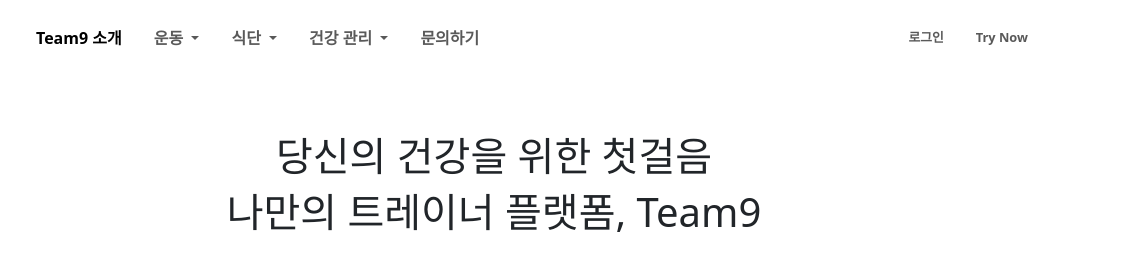
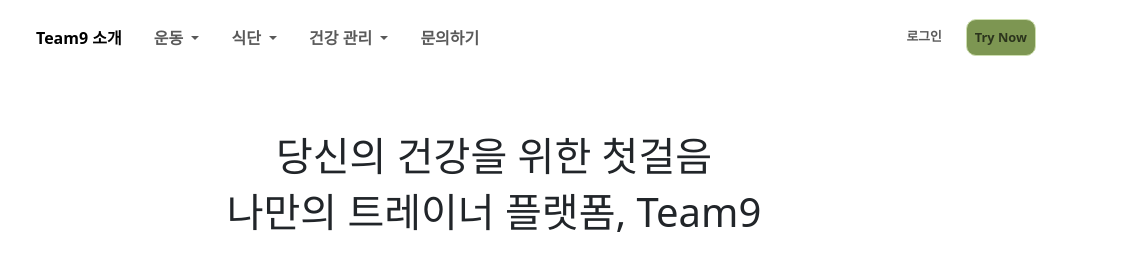
Before and after one commit to seul715/test_team9, a plain HTML site: page pages/info2.html in a window 1280 px wide. Shown: the top 280 px of the page, 146-1280 px from the left. Drawn offline with nearby package versions, Linux system fonts and the light colour scheme.

Commit message:
rrrr final commit

```diff
--- a/css/info2.css
+++ b/css/info2.css
@@ -51,9 +51,30 @@
   font-size: 0.8rem;
 }
 
-.nav-right:hover {
+.login:hover {
   border-bottom: none;
   font-size: 0.9rem;
+}
+
+.try-now {
+  border: 1px solid #CDDEAF;
+  background-color: #7D9652;
+  border-radius: 10px;
+}
+
+.try-now:hover {
+  background-color: #CDDEAF;
+  border: 1px solid #dadce0;
+}
+
+@media screen and (max-width: 768px) {
+
+  .try-now {
+    border: none;
+    background-color: white;
+    border-radius: 0;
+  }
+
 }
 
 /* nav 끝 */
--- a/css/login.css
+++ b/css/login.css
@@ -51,9 +51,30 @@
   font-size: 0.8rem;
 }
 
-  .nav-right:hover {
+.login:hover {
   border-bottom: none;
   font-size: 0.9rem;
+}
+
+.try-now {
+  border: 1px solid #CDDEAF;
+  background-color: #7D9652;
+  border-radius: 10px;
+}
+
+.try-now:hover {
+  background-color: #CDDEAF;
+  border: 1px solid #dadce0;
+}
+
+@media screen and (max-width: 768px) {
+
+  .try-now {
+    border: none;
+    background-color: white;
+    border-radius: 0;
+  }
+
 }
 
 /* nav 끝 */
--- a/css/membership.css
+++ b/css/membership.css
@@ -51,9 +51,30 @@
   font-size: 0.8rem;
 }
 
-.nav-right:hover {
+.login:hover {
   border-bottom: none;
   font-size: 0.9rem;
+}
+
+.try-now {
+  border: 1px solid #CDDEAF;
+  background-color: #7D9652;
+  border-radius: 10px;
+}
+
+.try-now:hover {
+  background-color: #CDDEAF;
+  border: 1px solid #dadce0;
+}
+
+@media screen and (max-width: 768px) {
+
+  .try-now {
+    border: none;
+    background-color: white;
+    border-radius: 0;
+  }
+
 }
 
 /* nav 끝 */
--- a/css/mypage.css
+++ b/css/mypage.css
@@ -51,9 +51,30 @@
   font-size: 0.8rem;
 }
 
-  .nav-right:hover {
+.login:hover {
   border-bottom: none;
   font-size: 0.9rem;
+}
+
+.try-now {
+  border: 1px solid #CDDEAF;
+  background-color: #7D9652;
+  border-radius: 10px;
+}
+
+.try-now:hover {
+  background-color: #CDDEAF;
+  border: 1px solid #dadce0;
+}
+
+@media screen and (max-width: 768px) {
+
+  .try-now {
+    border: none;
+    background-color: white;
+    border-radius: 0;
+  }
+
 }
 
 /* nav 끝 */
```
Also changed, not shown: index.html (+4 -1 lines). Lines whose indentation alone changed are shown as unchanged.
